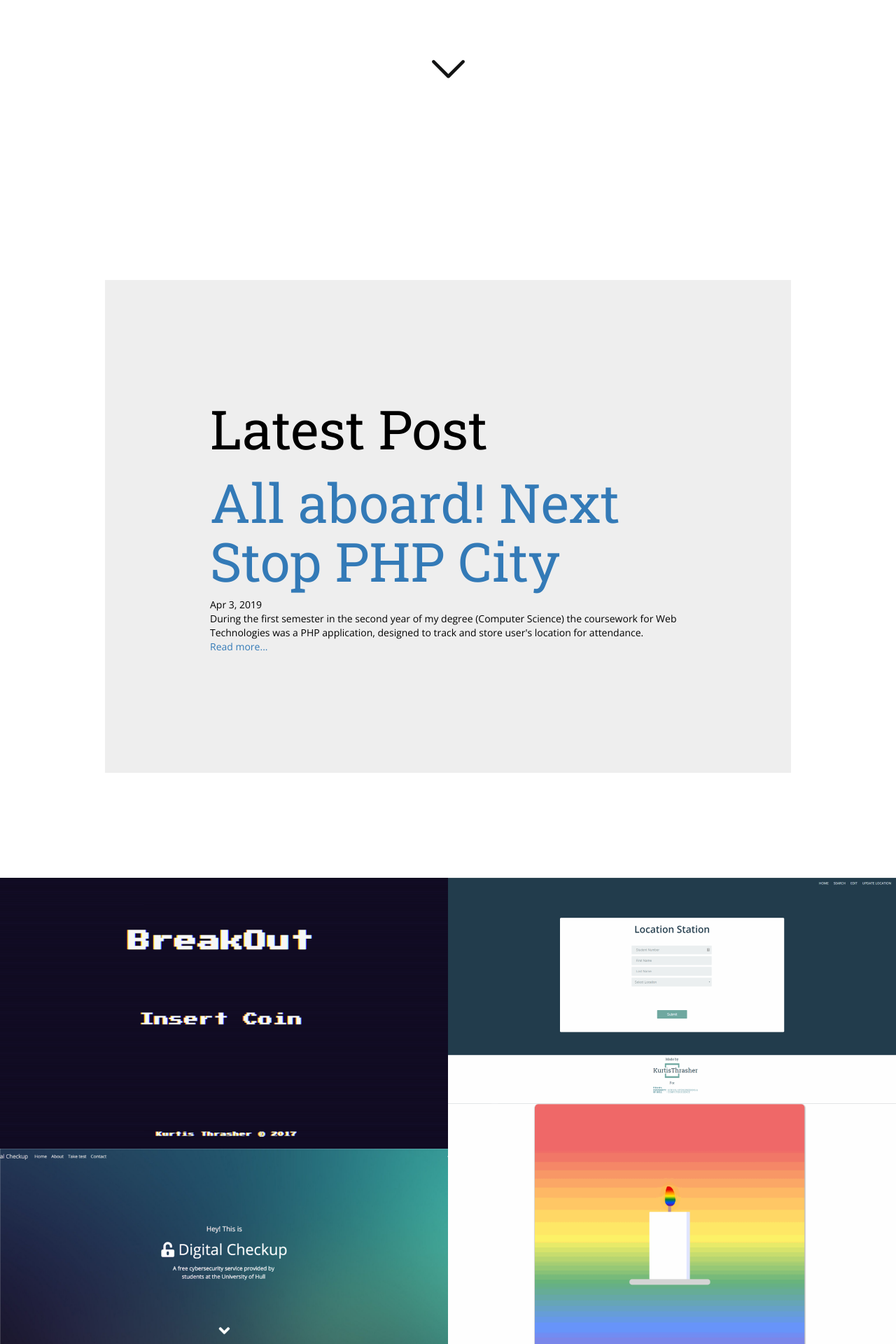
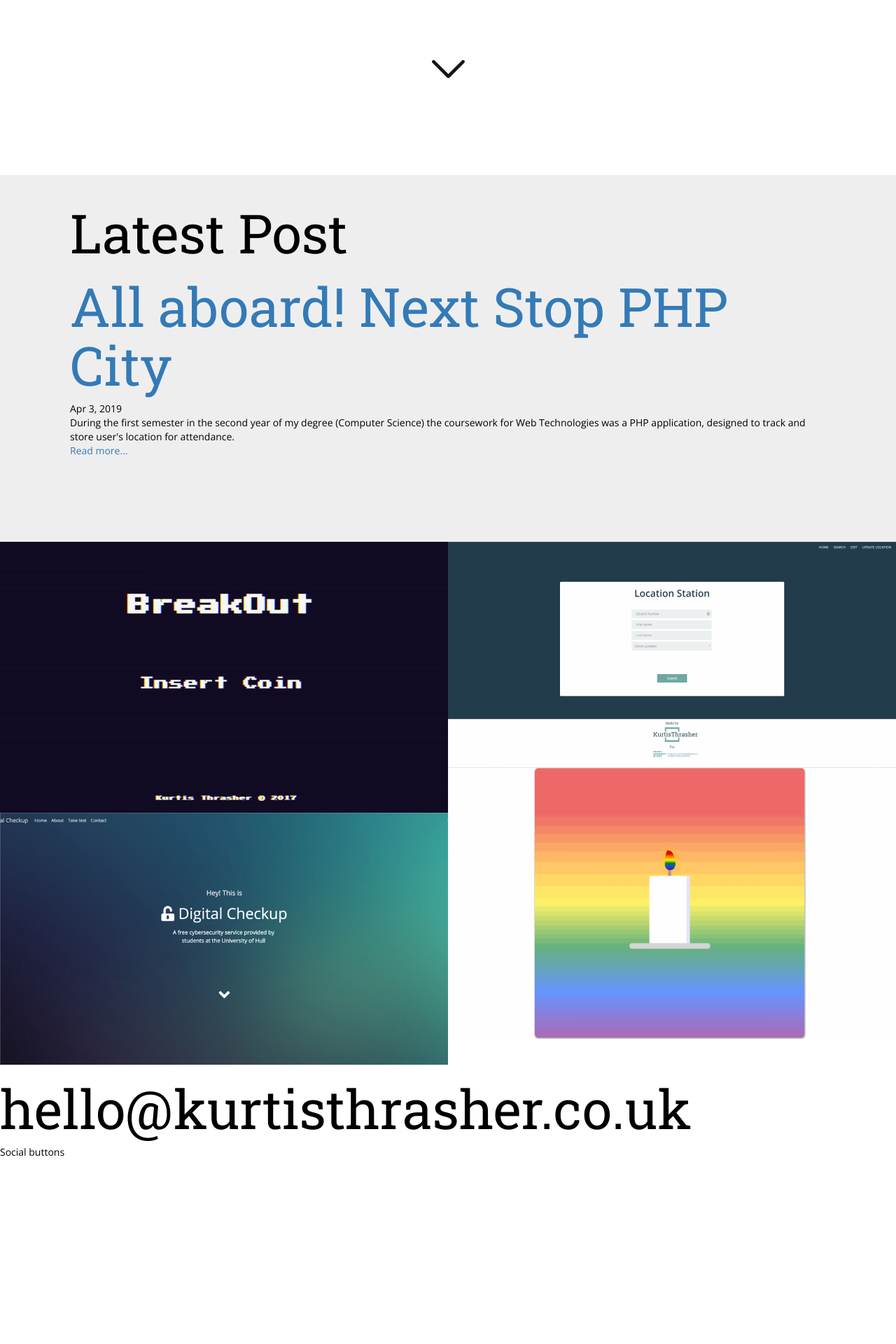
Before and after one commit to kthrasher1/porfolio-redux, a Jekyll site: the page built from index.html, in a window 1280 px wide. Shown: the part 722-2642 px from the top of the page at 70% size. Built offline with Jekyll 4.4.1, drawn with Linux system fonts in a browser that asks for light colours; the list of posts is cut into pages by our own code; after the commit the page ends 2378 px from its top, so only the background shows below that.

Commit message:
styling changes to latest blog

```diff
--- a/_config.yml
+++ b/_config.yml
@@ -1,7 +1,7 @@
 ###########
 # site.url, site.title
 
-title:
+title: Kurtis Thrasher
 
 ## note:
 #  use site.path in your templates to make it work for both protocols e.g. http and https
--- a/_includes/blog-header.html
+++ b/_includes/blog-header.html
@@ -1,6 +1,5 @@
 {% include nav.html %}
 <div id="header">
-  <img class= "headshot" src="img/crop.png" alt="">
   <span class='big'>{{ site.title }}</span>
   <span class='small'>{{ site.subtitle }}</span>
 </div>
--- a/_includes/blog-latest.html
+++ b/_includes/blog-latest.html
@@ -1,21 +1,16 @@
 
 
 <div class="row-content">
-
-                <!--<p id="col-blog-image" style="float: left;"><img src="{{ site.path }} /images/breakout.gif" alt=""></p>-->
-
   {% assign sorted_posts = site.categories.post | sort: 'date' %}
-
+  <div class="latest-blog">
     {% for post in sorted_posts reversed %}
       {% if forloop.first == true %}
       <h1>Latest Post</h1>
-
         <article class='post'>
           <h1 class='post-title'>
           <a href="{{ site.path }}{{ post.url }}">
           {{ post.title }}
           </a>
-
           </h1>
           <div class="post-date">{{ post.date | date: "%b %-d, %Y" }}</div>
           {{ post.excerpt | strip_html | truncatewords:35}}<br>
@@ -24,3 +19,4 @@
       {%endif%}
     {%endfor%}
   </div>
+</div>
--- a/css/3-layout/_content.scss
+++ b/css/3-layout/_content.scss
@@ -3,12 +3,6 @@ h1{
     font-size: 5.5em;
     position: relative;
   }
-
-.content{
-  padding: 0 !important;
-  margin: 0 !important;
-  position: relative;
-}
 
 .row-porfolio{
   display: flex;
@@ -26,10 +20,15 @@ h1{
 }
 
 .row-content {
+  width: 100wv;
   background: #eeeeee;
-  position: relative;
-  margin: 150px;
-  padding: 150px;
+  display: flex;
+
+  .latest-blog {
+    align-content: center;
+    margin: 10px 50px 0 50px;
+    padding: 10px 50px 100px 50px;
+  }
 
   img{
     padding: 0;
--- a/index.html
+++ b/index.html
@@ -1,6 +1,6 @@
 ---
 layout: default
-title:  'Welcome'
+title:  'Kurtis Thrasher'
 ---
 
 
```
Also changed, not shown: _includes/blog-nav.html (deleted, +0 -12 lines), 1 other file. Lines whose indentation alone changed are shown as unchanged.
